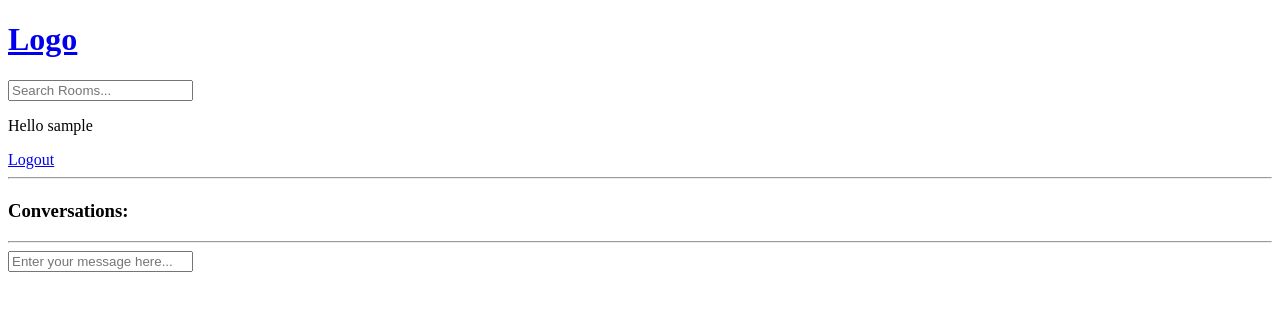
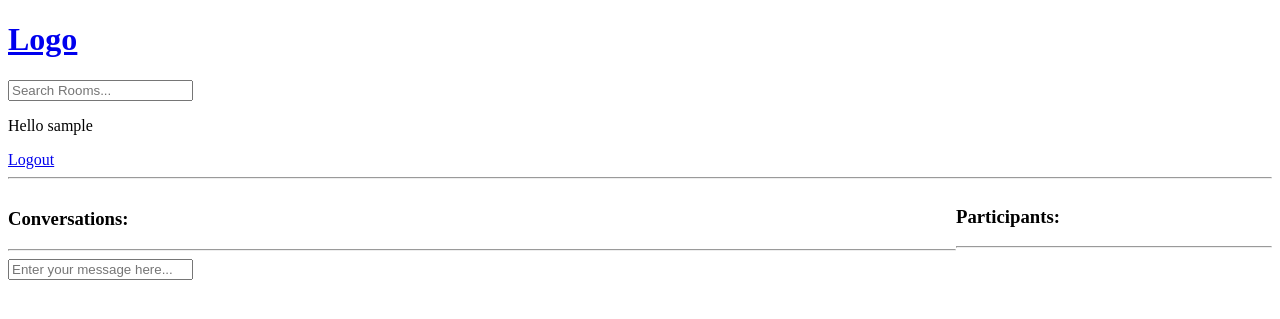
Before and after one commit to iwtga/discord-clone, a Django app: template base/templates/base/room.html in a window 1280 px wide. Shown: the top 319 px of the page. Run offline with Django 4.2, Linux system fonts and the light colour scheme; the template is opened without the code that fills it, so the values that code supplies are empty; the visitor is signed in with stand-in values (Sample User, id 1).

Commit message:
add participants

```diff
--- a/base/models.py
+++ b/base/models.py
@@ -14,7 +14,7 @@ class Room(models.Model):
     name = models.CharField(max_length=200)
     description = models.TextField(null=True, blank=True)
     topic = models.ForeignKey(Topic, on_delete=models.SET_NULL, null=True)
-    # participants =
+    participants = models.ManyToManyField(User, related_name='participants', blank=True)
     updated = models.DateTimeField(auto_now=True)
     created = models.DateField(auto_now_add=True)
 
--- a/base/templates/base/room.html
+++ b/base/templates/base/room.html
@@ -1,6 +1,15 @@
 {% extends 'main.html' %}
 
 {% block content %}
+<style>
+    .content-wrapper {
+        display: grid;
+        grid-template-columns: 3fr 1fr;
+    }
+</style>
+
+<div class="content-wrapper">
+    <div>
         <h1>{{room.name}}</h1>
         <p>{{room.description}}</p>
         <h3>Conversations:</h3>
@@ -19,4 +28,13 @@
             <input type="text" name="body" placeholder="Enter your message here...">
         </form>
         {% endif %}
+    </div>
+    <div>
+        <h3>Participants:</h3>
+        <hr>
+        {% for participant in participants %}
+        <h5>@{{participant.username}}</h5>
+        {% endfor %}
+    </div>
+</div>
 {% endblock %}
--- a/base/views.py
+++ b/base/views.py
@@ -71,14 +71,16 @@ def home(request):
 def room(request, pk):
     room = Room.objects.get(id=pk)
     rmsgs = room.message_set.all().order_by('-updated')
+    participants = room.participants.all()
     if request.method == "POST":
         message = Message.objects.create(
             user = request.user,
             room = room,
             body = request.POST.get("body")
         )
+        room.participants.add(request.user)
         return redirect('room', pk=room.id)
-    return render(request, 'base/room.html', {'room': room, 'rmsgs': rmsgs})
+    return render(request, 'base/room.html', {'room': room, 'rmsgs': rmsgs, 'participants': participants})
 
 @login_required(login_url='login')
 def create_room(request):
```
Also changed, not shown: base/migrations/0003_alter_room_options_room_participants.py (added), base/migrations/0004_alter_room_participants.py (added). Lines whose indentation alone changed are shown as unchanged.
